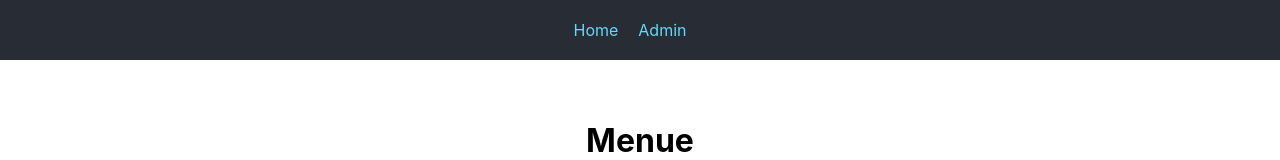
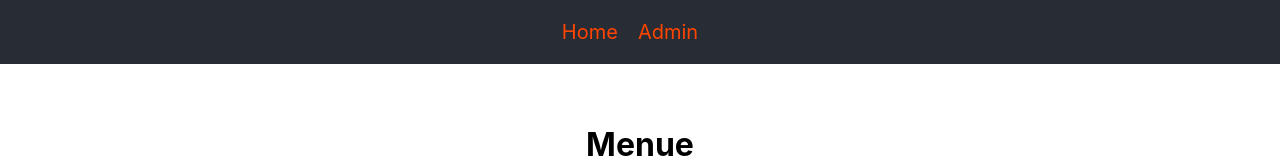
Before and after one commit to olisebz/AstroPizaz, a React (Create React App) app: page / in a window 1280 px wide. Shown: the top 160 px of the page. Built offline with nearby package versions, Linux system fonts and the light colour scheme.

Commit message:
changed colors in the navbar

```diff
--- a/src/components/Navbar.css
+++ b/src/components/Navbar.css
@@ -13,8 +13,9 @@ nav ul li {
 }
 
 nav ul li a {
-  color: #61dafb;
+  color: #ff4500;
   text-decoration: none;
+  font-size: 20px;
 }
 
 nav ul li a:hover {
```
